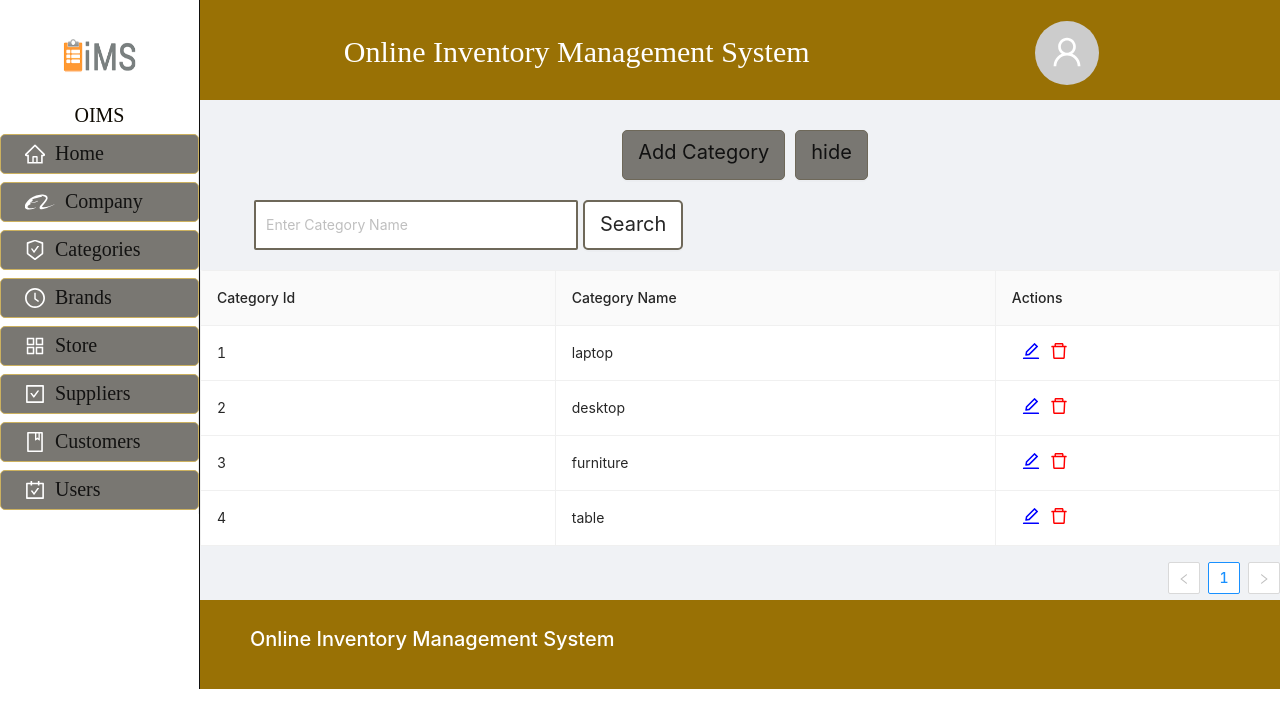
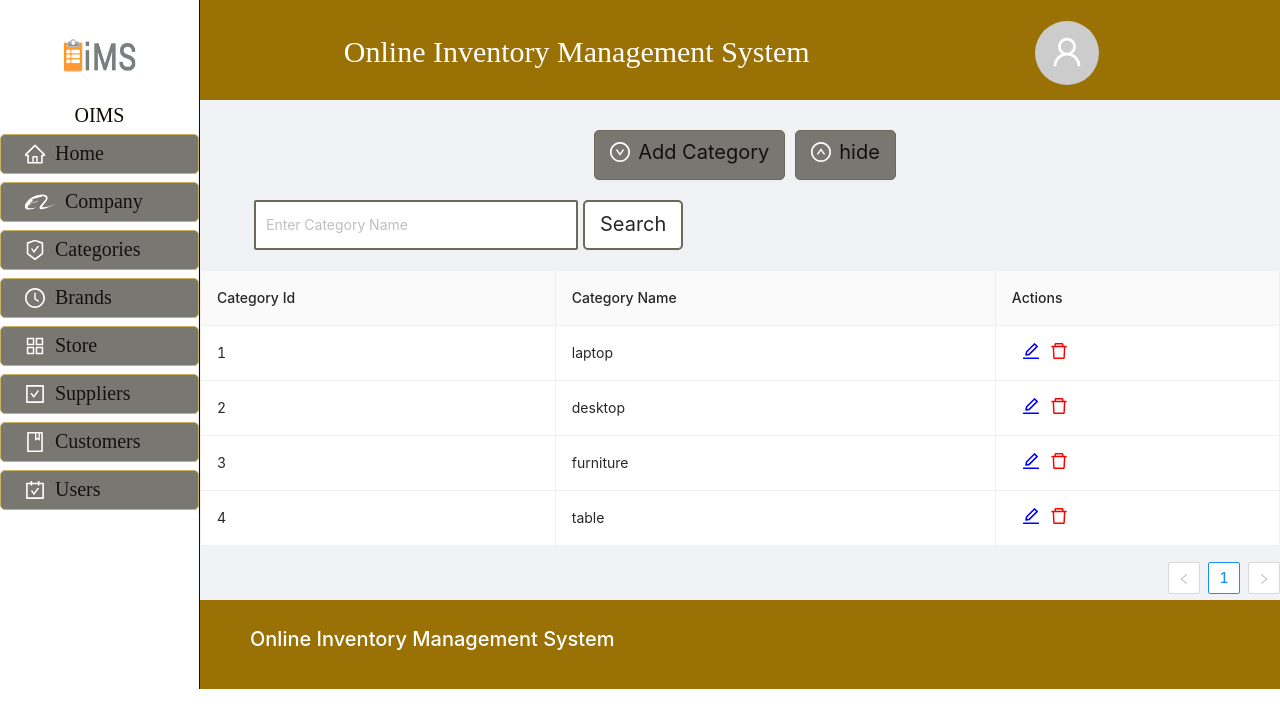
Before and after one commit to worashf/online-inventory-system-frontend, a React (Create React App) app: page / in a window 1280 px wide. Shown: the top 728 px of the page. Built offline with nearby package versions, Linux system fonts and the light colour scheme.

Commit message:
re function added

```diff
--- a/src/components/table/CategoryTable.js
+++ b/src/components/table/CategoryTable.js
@@ -1,8 +1,8 @@
 
 import React, { useState } from 'react'
 import { Table, Button, Form, Input } from 'antd'
-import { EditOutlined, DeleteOutlined } from "@ant-design/icons"
-import Modal from 'antd/lib/modal/Modal'
+import { EditOutlined, DeleteOutlined ,DownCircleOutlined,UpCircleOutlined  } from "@ant-design/icons"
+
 import './categotyTable.css'
 
 const button_search = {
@@ -143,8 +143,8 @@ const CategoryTable = () => {
     return (
         <>
             <div style={button_search}>
-                <Button size="large" style={add_button} onClick={handleAddForm}>Add Category</Button>
-                <Button size="large" style={add_button} onClick={closeAddForm}>hide</Button>
+                <Button   icon ={<DownCircleOutlined  style={{color:"#fff"}}/>} size="large" style={add_button} onClick={handleAddForm}>Add Category</Button>
+                <Button icon= {<UpCircleOutlined  style={{color:"#fff"}}/>} size="large" style={add_button} onClick={closeAddForm}>hide</Button>
                 <div className={addform?"add-form":"hide-form"}>
                 <Form style={form_div}
       name="basic"
```
